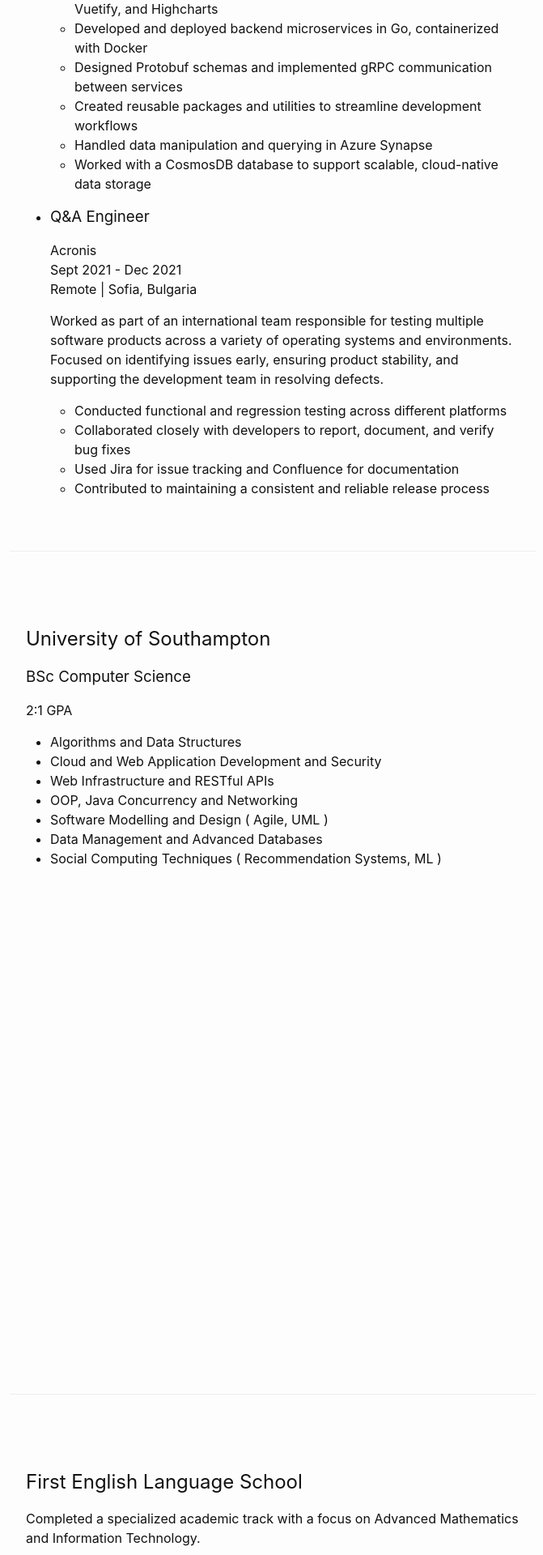
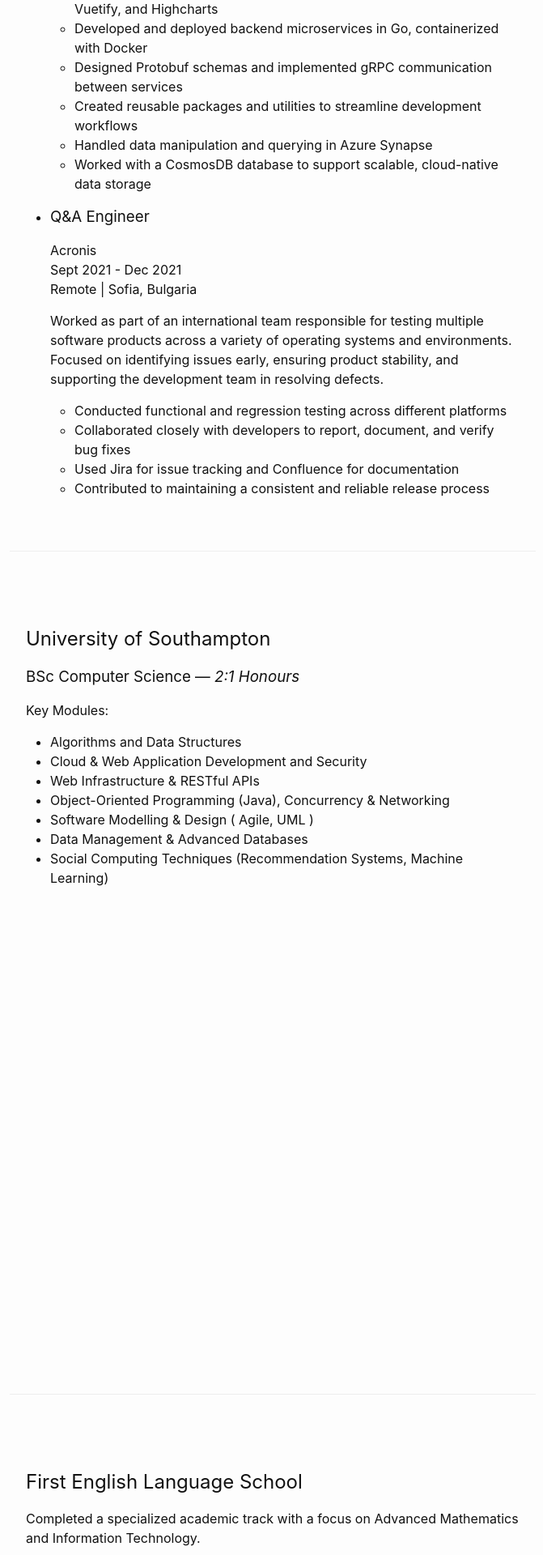
Before and after one commit to xrybrsx/xrybrsx.github.io, a Jekyll site: the page built from index.md, in a window 1280 px wide. Shown: the part 2014-3934 px from the top of the page at 81% size, without its empty margins (268-939 px from the left). Built offline with Jekyll 4.4.1, drawn with Linux system fonts in a browser that asks for light colours; part of the change alters nothing that is shown.

```diff
--- a/_config.yml
+++ b/_config.yml
@@ -21,10 +21,7 @@
 title: Your awesome title
 email: your-email@example.com
 description: >- # this means to ignore newlines until "baseurl:"
-  Write an awesome description for your new site here. You can edit this
-  line in _config.yml. It will appear in your document head meta (for
-  Google search results) and in your feed.xml site description.
-
+  Personal resume and portfolio of Raya Bakarska.
 domain: xrybrsx.github.io       # if you want to force HTTPS, specify the domain without the http at the start, e.g. example.com
 url: https://xrybres.github.io  # the base hostname and protocol for your site, e.g. http://example.com
 baseurl: ""    # place folder name if the site is served in a subfolder
--- a/_layouts/home.html
+++ b/_layouts/home.html
@@ -8,19 +8,19 @@
 <meta name="generator" content="Jekyll v4.4.1" />
 <meta property="og:title" content="Raya Bakarska" />
 <meta property="og:locale" content="en_US" />
-<meta name="description" content="Write an awesome description for your new site here. You can edit this line in _config.yml. It will appear in your document head meta (for Google search results) and in your feed.xml site description." />
-<meta property="og:description" content="Write an awesome description for your new site here. You can edit this line in _config.yml. It will appear in your document head meta (for Google search results) and in your feed.xml site description." />
+<meta name="description" content=" Personal resume and portfolio of Raya Bakarska." />
+<meta property="og:description" content=" Personal resume and portfolio of Raya Bakarska." />
 <link rel="canonical" href="http://localhost:4000/" />
 <meta property="og:url" content="http://localhost:4000/" />
-<meta property="og:site_name" content="Your awesome title" />
+<meta property="og:site_name" content="Resume" />
 <meta property="og:type" content="website" />
 <meta name="twitter:card" content="summary" />
-<meta property="twitter:title" content="Your awesome title" />
+<meta property="twitter:title" content="Resume" />
 <script type="application/ld+json">
-{"@context":"https://schema.org","@type":"WebSite","description":"Write an awesome description for your new site here. You can edit this line in _config.yml. It will appear in your document head meta (for Google search results) and in your feed.xml site description.","headline":"Your awesome title","name":"Your awesome title","url":"http://localhost:4000/"}</script>
+{"@context":"https://schema.org","@type":"WebSite","description":" Personal resume and portfolio of Raya Bakarska.","headline":"Resume","Raya Bakarska":"Raya Bakarska","url":"http://localhost:4000/"}</script>
 <!-- End Jekyll SEO tag -->
 <link rel="stylesheet" href="{{ site.baseurl }}/assets/main.css">
-<link type="application/atom+xml" rel="alternate" href="http://localhost:4000/feed.xml" title="Your awesome title" /></head>
+<link type="application/atom+xml" rel="alternate" href="http://localhost:4000/feed.xml" title="Raya Bakarska" /></head>
 <body><header class="site-header" role="banner">
 
   <div class="wrapper"><a class="site-title" rel="author" href="/">Home</a>
@@ -78,16 +78,16 @@
 
   <section id="university" class="timeline-section">
     <h2>University of Southampton</h2>
-    <h3>BSc Computer Science</h3>
-    <p>2:1 GPA
+    <h3>BSc Computer Science — <i>2:1 Honours</i></h3>
+    <p> Key Modules:
       <ul>
         <li> Algorithms and Data Structures</li>
-        <li> Cloud and Web Application Development and Security</li>
-        <li> Web Infrastructure and RESTful APIs</li>
-        <li> OOP, Java Concurrency and Networking</li>
-        <li> Software Modelling and Design ( Agile, UML )</li>
-        <li> Data Management and Advanced Databases</li>
-        <li> Social Computing Techniques ( Recommendation Systems, ML )</li>
+        <li> Cloud & Web Application Development and Security</li>
+        <li> Web Infrastructure & RESTful APIs</li>
+        <li> Object-Oriented Programming (Java), Concurrency & Networking</li>
+        <li> Software Modelling & Design ( Agile, UML )</li>
+        <li> Data Management & Advanced Databases</li>
+        <li> Social Computing Techniques (Recommendation Systems, Machine Learning)</li>
       </ul>
      </p>
   </section>
@@ -159,9 +159,11 @@
 
 const observerOptions = {
   root: null,
-    rootMargin: '-20% 0px -60% 0px',
+  rootMargin: '-20% 0px -60% 0px', // Adjust as needed for the offset
   threshold: 0
 };
+
+let clickedLink = null;  // Track if a link was clicked
 
 function updateActiveLink(id) {
   navLinks.forEach(link => {
@@ -174,9 +176,10 @@
   });
 }
 
+// Update active link based on scroll and section visibility
 const observer = new IntersectionObserver(entries => {
   entries.forEach(entry => {
-      if (entry.isIntersecting) {
+    if (entry.isIntersecting && !clickedLink) {  // Only update if no link was clicked
       updateActiveLink(entry.target.id);
     }
   });
@@ -184,23 +187,61 @@
 
 sections.forEach(section => observer.observe(section));
 
+// Remove active class on click, and then scroll to the target section
 navLinks.forEach(link => {
   link.addEventListener('click', e => {
     e.preventDefault();
 
+    // Set the clicked link as active and prevent other links from staying active
+    clickedLink = link;  // Mark the link as clicked
+    navLinks.forEach(l => l.classList.remove('active')); // Remove active from all
+
     const targetId = link.getAttribute('href').slice(1);
     const target = document.getElementById(targetId);
     if (target) {
+      // Smooth scroll to target
       window.scrollTo({
         top: target.offsetTop,
         behavior: 'smooth'
       });
+
+      // Set the clicked link as active
+      link.classList.add('active');
+    }
+
+  });
+});
+
+// Additional logic to ensure the active state behaves correctly after scrolling
+window.addEventListener('scroll', () => {
+  // Reset clickedLink after scroll, to allow observer to manage the active link again
+  if (clickedLink) {
+    clickedLink.className = "timeline-link"; // Reset after scrolling
+  }
+
+  // Check which section is in view
+  const activeSection = getActiveSection();
+  if (activeSection) {
+    updateActiveLink(activeSection.id);
   }
 });
+
+function getActiveSection() {
+  let activeSection = null;
+  let smallestOffset = window.innerHeight;
+
+  sections.forEach(section => {
+    const rect = section.getBoundingClientRect();
+    const distanceToCenter = Math.abs(rect.top - window.innerHeight / 2);
+    if (distanceToCenter < smallestOffset) {
+      smallestOffset = rect.top;
+      activeSection = section;
+    }
   });
+
+  return activeSection;
+}
 </script>
-
-
 </body>
 
 </html>
--- a/assets/main.css
+++ b/assets/main.css
@@ -80,19 +80,20 @@ body {
   position: relative;
 }
 
-
+/* Links */
 
 .timeline-link {
   display: block;
   width: 12px;
   height: 12px;
-  background-color: #ccc;
+  background-color: #ccc ;
   border-radius: 50%;
   transition: all 0.3s;
   position: relative;
 }
 
-.timeline-link::after {
+
+.timeline-link.active::after {
   content: attr(data-title);
   position: absolute;
   right: 30px;
@@ -105,26 +106,37 @@ body {
   color: #333;
 }
 
-/* .timeline-link.active {
-  background-color: #492c2a !important;
-} */
-
 .timeline-link.active {
   background-color: #492c2a;
   width: 16px;
   height: 16px;
 }
-
+/*
 .timeline-link:hover,
 .timeline-link.active {
   background-color: #492c2a;
   width: 16px;
   height: 16px;
-}
+} */
 
 .timeline-link:hover::after,
 .timeline-link.active::after {
   opacity: 1;
+}
+
+.timeline-link {
+  color: transparent;
+  text-decoration: none;
+    width: 16px;
+    height: 16px;
+}
+.timeline-link:hover,
+.timeline-link:focus {
+  color: transparent;
+  text-decoration: none;
+}
+.timeline-link:visited {
+  color: inherit;
 }
 
 /* Timeline Sections */
@@ -145,17 +157,6 @@ body {
   margin-top: 0;
 }
 
-.timeline-link {
-  color: transparent;
-  text-decoration: none;
-    width: 16px;
-    height: 16px;
-}
-.timeline-link:hover,
-.timeline-link:focus {
-  color: transparent;
-  text-decoration: none;
-}
 
 
 /**
```
Lines whose indentation alone changed are shown as unchanged.
